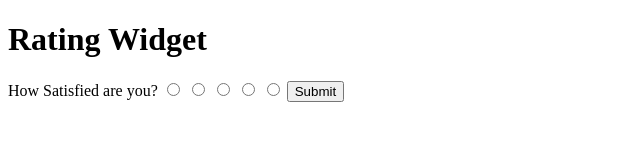
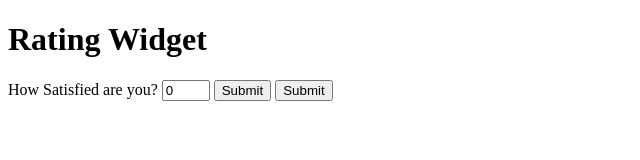
Before and after one commit to kaylee16357/cse134b-hm5-webComps, a plain HTML site: page index.html in a window 1280 px wide. Shown: the whole page, without its empty margins (0-640 px from the left). Drawn offline with Linux system fonts and the light colour scheme.

Commit message:
Update index.html

```diff
--- a/index.html
+++ b/index.html
@@ -19,12 +19,8 @@
       <label for="rating"> How Satisfied are you? </label>
       <input type="hidden" name="question" value="How Satisfied are you?">
       <input type="hidden" name="sentBy" value="HTML">
-      <input id="one" type="radio" name="stars" value="" >
-      <input id="two" type="radio" name="stars" value="" >
-      <input id="three" type="radio" name="stars" value="" >
-      <input id="four" type="radio" name="stars" value="" >
-      <input id="five" type="radio" name="stars" value="" >
-
+      <input type="number" id="rating" name="rating" min="1" max="5" value="0" required>
+      <button type="submit"> Submit </button>
       <button type="submit"> Submit </button>
     </form>
 </rating-widget>
```
